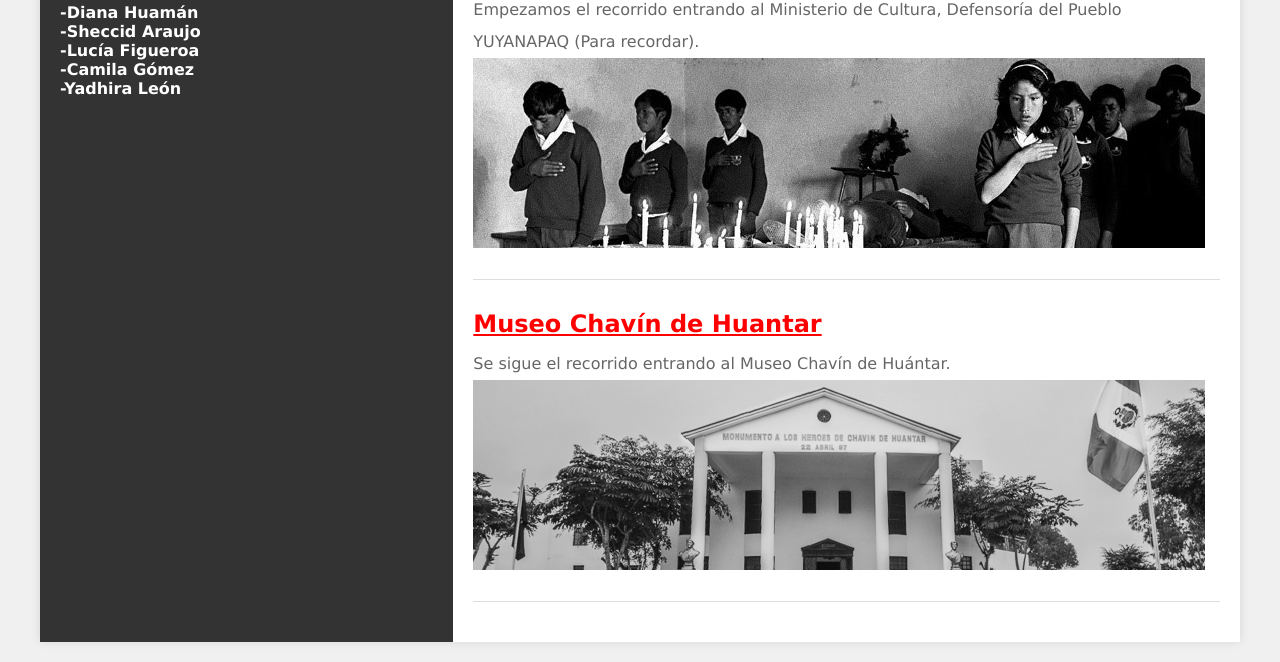
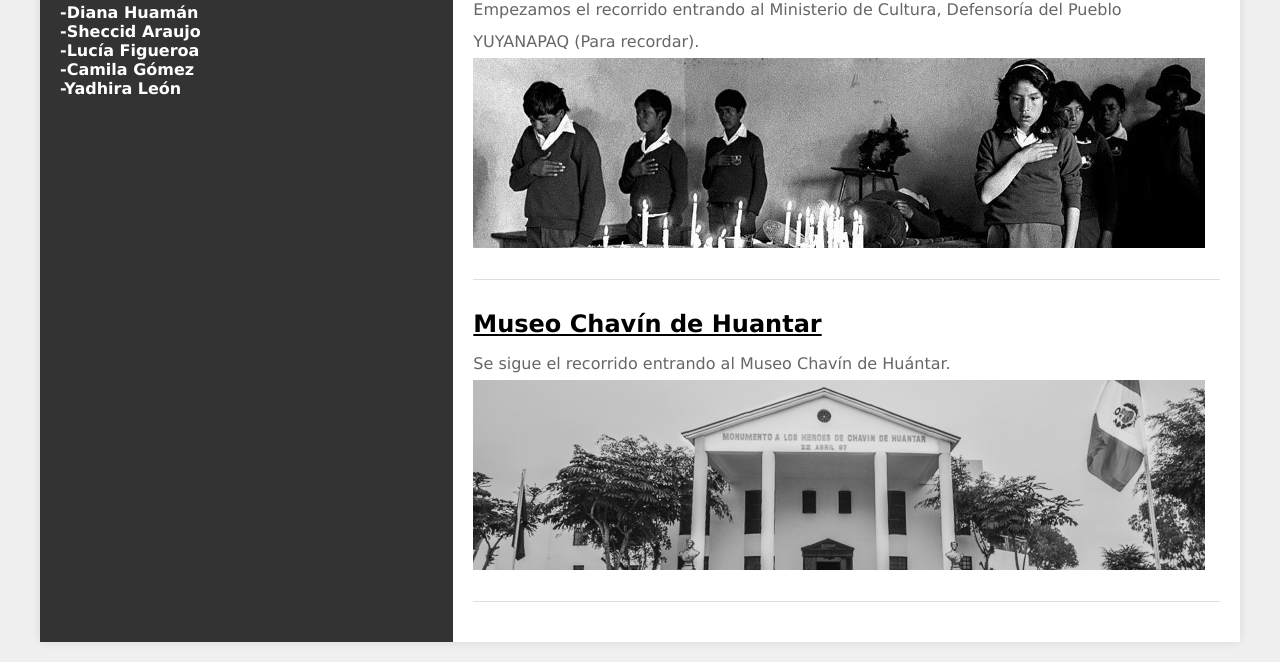
Before and after one commit to Yeibom/Yeibom.github.io, a plain HTML site: page index.html in a window 1280 px wide. Shown: the part 172-834 px from the top of the page. Drawn offline with Linux system fonts and the light colour scheme.

Commit message:
Update styles.css

```diff
--- a/styles.css
+++ b/styles.css
@@ -10,7 +10,7 @@ body {
     background-color: #f0f0f0;
 }
 
-a { color:red } /* Globally */
+a { color:black } /* Globally */
 
 /* Each state */
 
```
